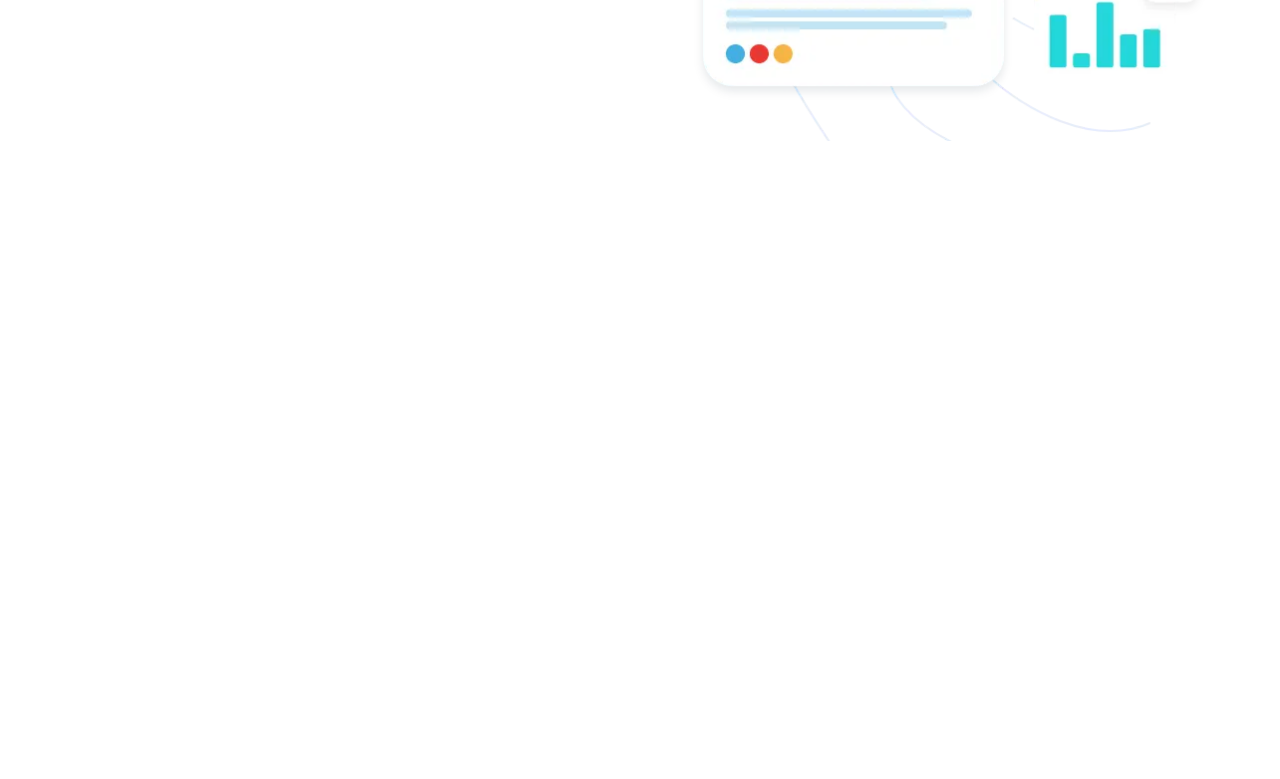
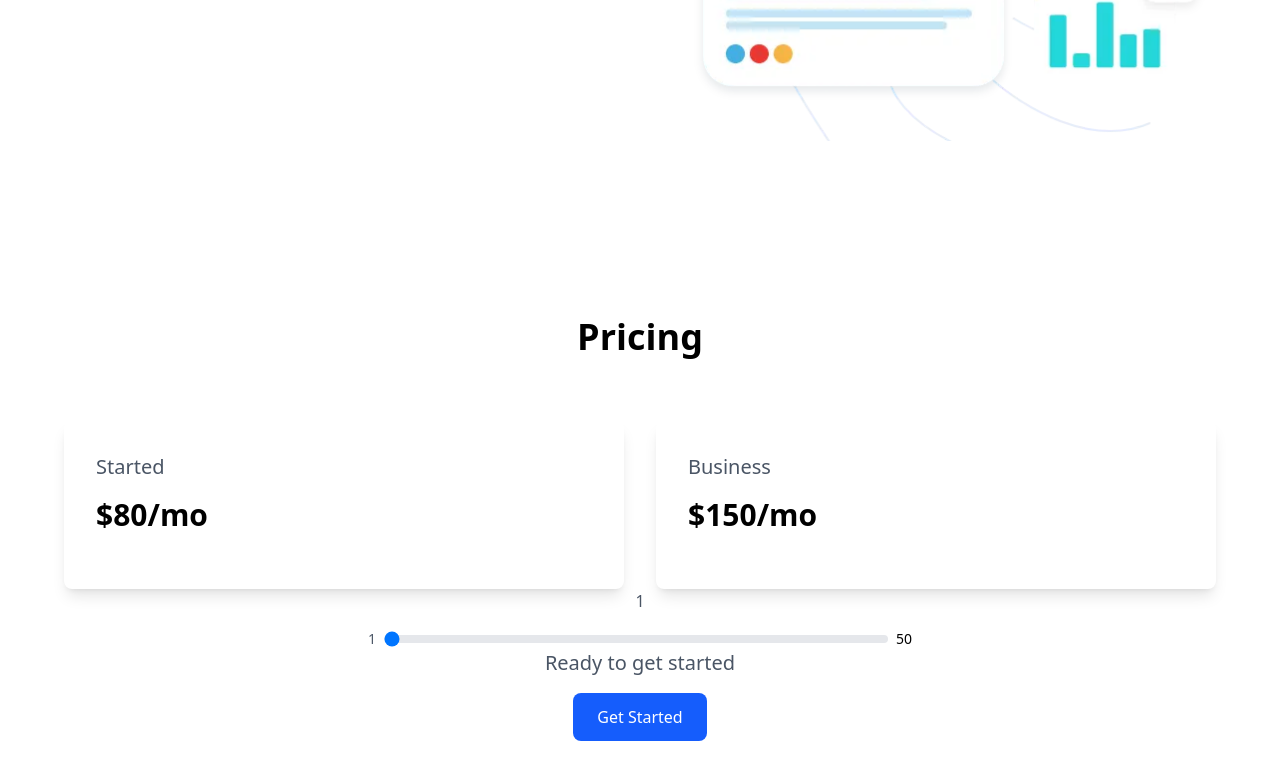
Before and after one commit to najmulhasanbd/react-mordan, a React (Vite) app: page / in a window 1280 px wide. Shown: the part 3234-4013 px from the top of the page. Before the commit the page ends 3471 px from the top, so only its background shows below. Built offline with nearby package versions, Linux system fonts and the light colour scheme.

Commit message:
pricing done

```diff
--- a/src/App.jsx
+++ b/src/App.jsx
@@ -3,6 +3,7 @@ import Feature from "./components/Feature";
 import Hero from "./components/Hero";
 import Monitor from "./components/Monitor";
 import Navbar from "./components/Navbar";
+import Pricing from "./components/Pricing";
 import Purpose from "./components/Purpose";
 import Schudule from "./components/Schudule";
 
@@ -18,6 +19,7 @@ const App = () => {
         <Feature />
         <Schudule />
         <Monitor />
+        <Pricing />
       </div>
     </main>
   );
--- /dev/null
+++ b/src/components/Pricing.jsx
@@ -0,0 +1,51 @@
+import { useState } from "react";
+const Pricing = () => {
+  const [productCount, setProductCount] = useState(1);
+  const startedPrice = Math.round(4000 * (productCount / 50));
+  const businessPrice = Math.round(7500 * (productCount / 50));
+  return (
+    <section className="py-20 px-4">
+      <div className="max-w-6xl mx-auto">
+        <h2 className="text-3xl md:text-4xl font-bold text-center mb-16">
+          Pricing
+        </h2>
+        <div className="grid grid-cols-1 md:grid-cols-2 gap-8">
+          <div className="bg-white p-8 rounded-lg shadow-lg">
+            <h3 className="text-xl text-gray-600 mb-4">Started</h3>
+            <p className="text-3xl font-bold mb-6">${startedPrice}/mo</p>
+          </div>
+
+          <div className="bg-white p-8 rounded-lg shadow-lg">
+            <h3 className="text-xl text-gray-600 mb-4">Business</h3>
+            <p className="text-3xl font-bold mb-6">${businessPrice}/mo</p>
+          </div>
+        </div>
+        <div className="max-w-xl mx-auto">
+          <p className="text-center text-gray-600 mb-4">{productCount}</p>
+          <div className="relative px-4">
+            <div className="flex items-center gap-2">
+              <span className="text-xs sm:text-sm text-gray-600">1</span>
+              <input
+                type="range"
+                className="flex h-2 bg-gray-200 rounded-lg appearance-none cursor-pointer w-full"
+                min="1"
+                max="50"
+                value={productCount}
+                onChange={(e) => setProductCount(parseInt(e.target.value))}
+              />
+              <span className="text-xs sm:text-sm tex-gray-600">50</span>
+            </div>
+          </div>
+          <div className="text-center">
+            <p className="text-xl text-gray-600 mb-4">Ready to get started</p>
+            <button className="capitalize bg-blue-600 text-white px-6 py-3 rounded-lg hover:bg-blue-700 transition-colors cursor-pointer">
+              get started
+            </button>
+          </div>
+        </div>
+      </div>
+    </section>
+  );
+};
+
+export default Pricing;
```
